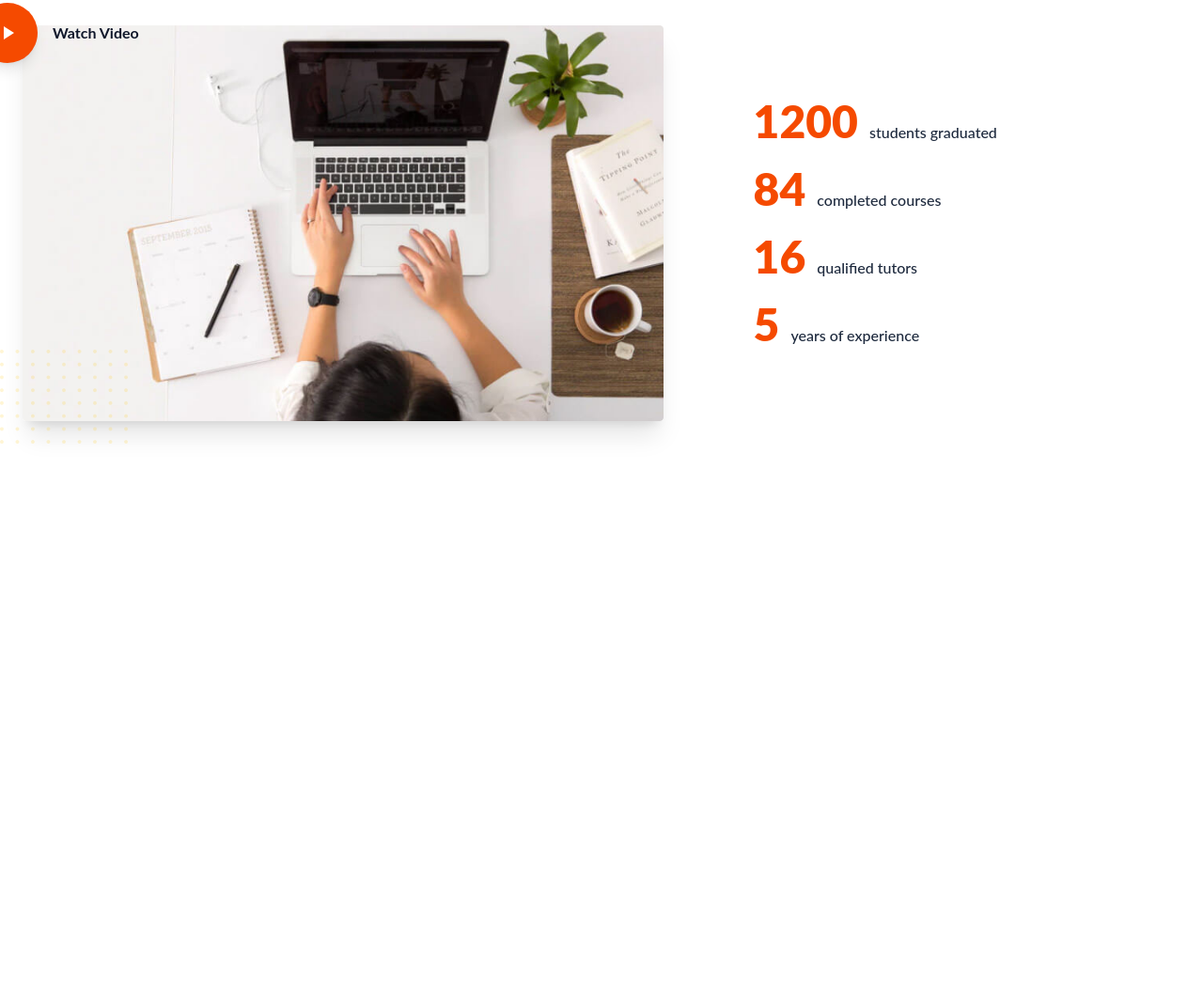
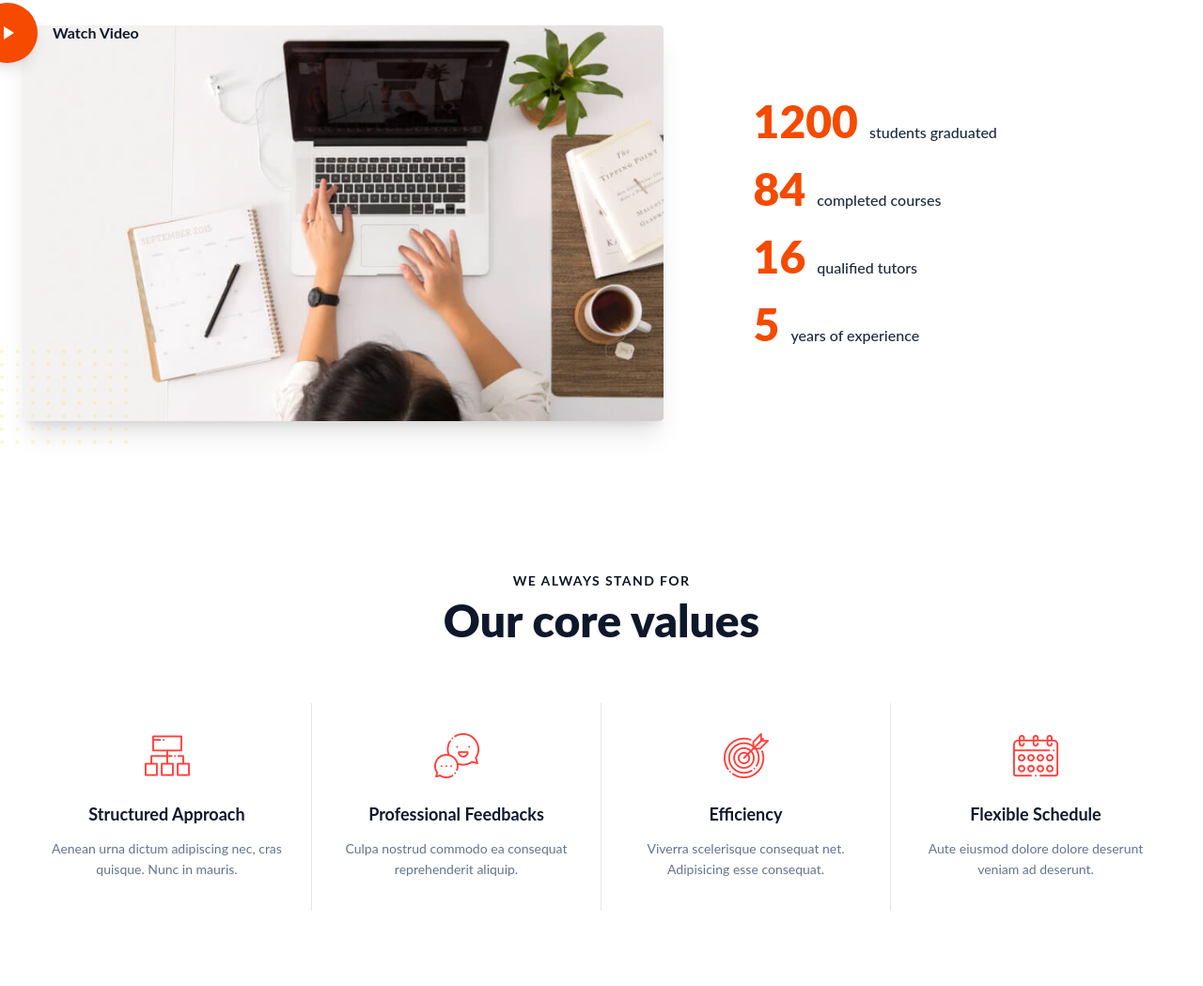
Before and after one commit to Faridun-07/Group-project-3, a website: page src/page2Ilyos.html in a window 1280 px wide. Shown: the part 721-1770 px from the top of the page at 94% size. Before the commit the page ends 1249 px from the top, so only its background shows below. Drawn offline with nearby package versions, Linux system fonts and the light colour scheme; files that its build step writes are made by us from their sources.

Commit message:
Section 4

```diff
--- a/src/page2Ilyos.html
+++ b/src/page2Ilyos.html
@@ -140,5 +140,64 @@
 
 
 
+<!-- Section 4 -->
+<section class="max-w-7xl mx-auto px-6 py-20 text-center">
+
+  <div class="mb-16">
+    <p class="uppercase tracking-widest text-slate-900 font-bold text-sm mb-2">
+      We always stand for
+    </p>
+    <h2 class="text-4xl md:text-5xl font-black text-slate-900">
+      Our core values
+    </h2>
+  </div>
+
+  <div class="grid grid-cols-1 md:grid-cols-4">
+
+    <div class="px-6 py-8 md:border-r border-slate-200 last:border-none">
+      <div class="flex justify-center mb-6">
+        <img src="../src/img/photo 1.png" alt="Structured" class="w-12 h-12">
+      </div>
+      <h3 class="text-lg font-bold text-slate-900 mb-3">Structured Approach</h3>
+      <p class="text-slate-500 text-sm leading-relaxed">
+        Aenean urna dictum adipiscing nec, cras quisque. Nunc in mauris.
+      </p>
+    </div>
+
+    <div class="px-6 py-8 md:border-r border-slate-200 last:border-none">
+      <div class="flex justify-center mb-6">
+        <img src="../src/img/photo 2.png" alt="Feedback" class="w-12 h-12">
+      </div>
+      <h3 class="text-lg font-bold text-slate-900 mb-3">Professional Feedbacks</h3>
+      <p class="text-slate-500 text-sm leading-relaxed">
+        Culpa nostrud commodo ea consequat reprehenderit aliquip.
+      </p>
+    </div>
+
+    <div class="px-6 py-8 md:border-r border-slate-200 last:border-none">
+      <div class="flex justify-center mb-6">
+        <img src="../src/img/photo 3.png" alt="Efficiency" class="w-12 h-12">
+      </div>
+      <h3 class="text-lg font-bold text-slate-900 mb-3">Efficiency</h3>
+      <p class="text-slate-500 text-sm leading-relaxed">
+        Viverra scelerisque consequat net. Adipisicing esse consequat.
+      </p>
+    </div>
+
+    <div class="px-6 py-8 md:border-r border-slate-200 last:border-none">
+      <div class="flex justify-center mb-6">
+        <img src="../src/img/photo 4.png" alt="Schedule" class="w-12 h-12">
+      </div>
+      <h3 class="text-lg font-bold text-slate-900 mb-3">Flexible Schedule</h3>
+      <p class="text-slate-500 text-sm leading-relaxed">
+        Aute eiusmod dolore dolore deserunt veniam ad deserunt.
+      </p>
+    </div>
+
+  </div>
+</section>
+
+
+
 </body>
 </html>
```
Also changed, not shown: src/img/photo 1.png (added), src/img/photo 2.png (added), src/img/photo 3.png (added), src/img/photo 4.png (added).
